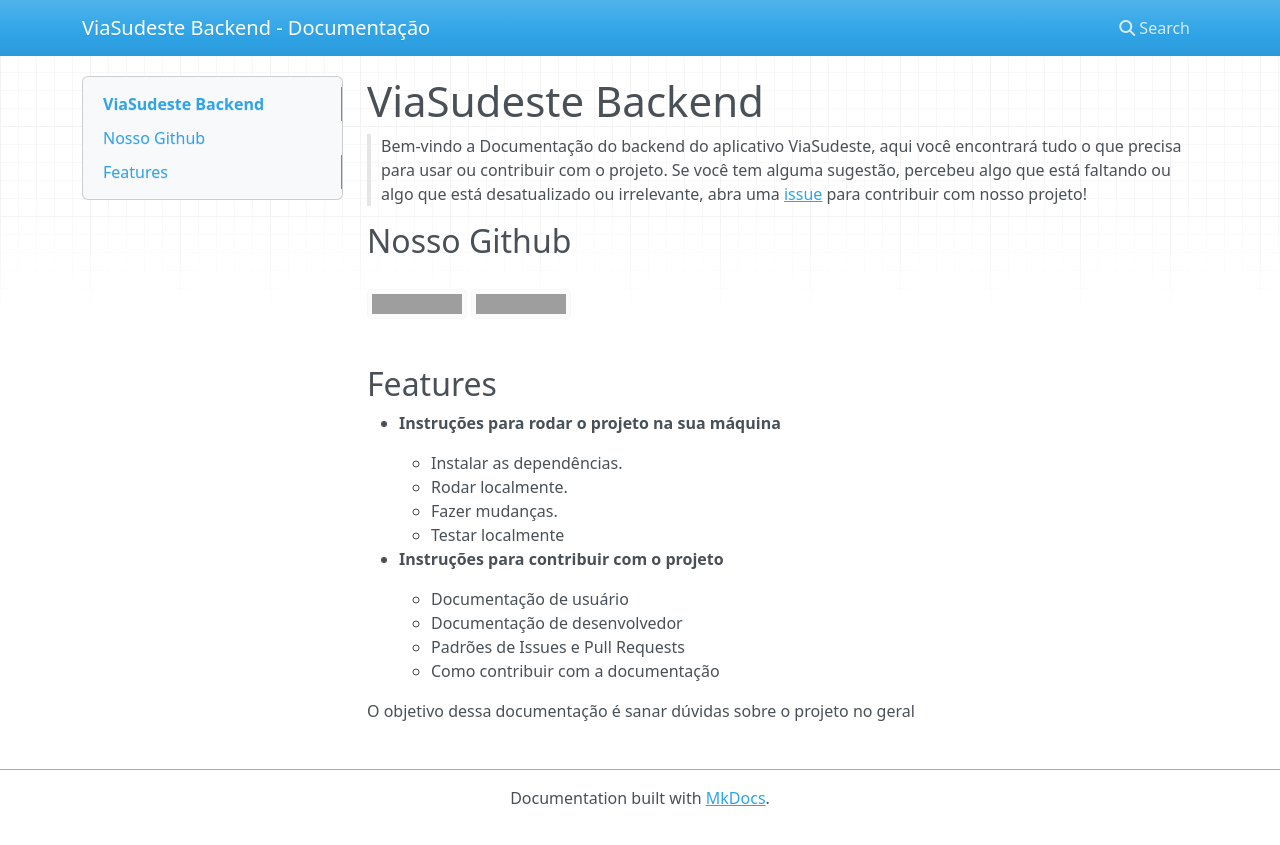
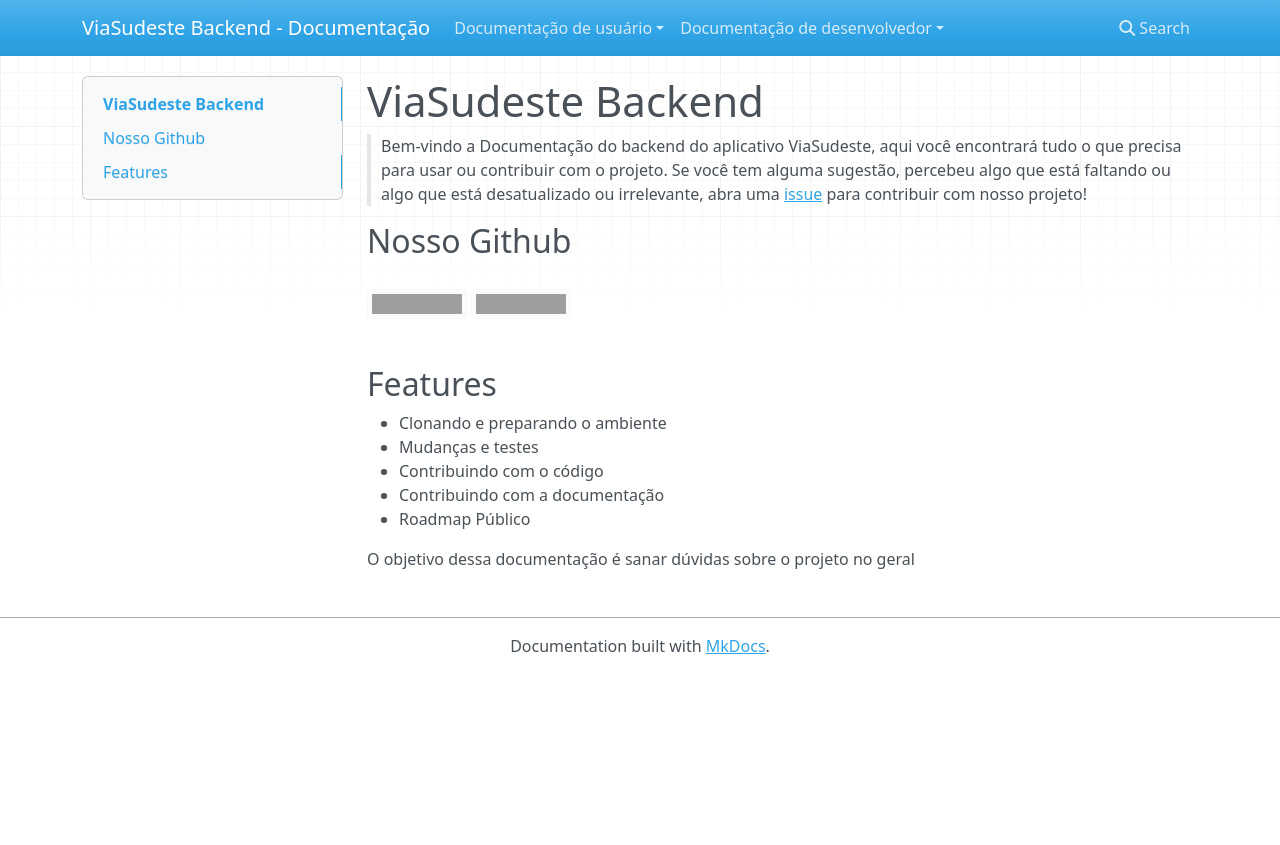
Before and after one commit to guishas/via-sudeste-backend, an MkDocs documentation site: the page built from docs/index.md, in a window 1280 px wide. Shown: the top 845 px of the page. Built offline with MkDocs 1.6.1, drawn with Linux system fonts in a browser that asks for light colours; nearby versions of some CDN libraries; grey boxes are pictures that could not be loaded.

```diff
--- a/docs/index.md
+++ b/docs/index.md
@@ -1,5 +1,5 @@
 # ViaSudeste Backend
-> Bem-vindo a Documentação do backend do aplicativo ViaSudeste, aqui você encontrará tudo o que precisa para usar ou contribuir com o projeto. Se você tem alguma sugestão, percebeu algo que está faltando ou algo que está desatualizado ou irrelevante, abra uma [issue](www.google.com) para contribuir com nosso projeto!
+> Bem-vindo a Documentação do backend do aplicativo ViaSudeste, aqui você encontrará tudo o que precisa para usar ou contribuir com o projeto. Se você tem alguma sugestão, percebeu algo que está faltando ou algo que está desatualizado ou irrelevante, abra uma [issue](https://github.com/guishas/via-sudeste-backend/issues) para contribuir com nosso projeto!
 
 ## Nosso Github
 
@@ -8,16 +8,10 @@
 
 ## Features
 
-- **Instruções para rodar o projeto na sua máquina**
-    - Instalar as dependências.
-    - Rodar localmente.
-    - Fazer mudanças.
-    - Testar localmente
-
-- **Instruções para contribuir com o projeto**
-    - Documentação de usuário
-    - Documentação de desenvolvedor
-    - Padrões de Issues e Pull Requests
-    - Como contribuir com a documentação
+- Clonando e preparando o ambiente
+- Mudanças e testes
+- Contribuindo com o código
+- Contribuindo com a documentação
+- Roadmap Público
 
 O objetivo dessa documentação é sanar dúvidas sobre o projeto no geral
--- a/mkdocs.yml
+++ b/mkdocs.yml
@@ -1,3 +1,10 @@
 site_name: ViaSudeste Backend - Documentação
 site_description: Documentação para usuário e desenvolvedor para o backend do aplicativo ViaSudeste
 site_url: https://example.com/
+
+nav:
+  - Documentação de usuário:
+    - 'Clonando e preparando o ambiente': 'cloning-prep.md'
+    - 'Como usar': 'changes-testing.md'
+  - Documentação de desenvolvedor:
+    - 'Padrões de Issues e Pull Requests': 'issue-pr.md'
```
Also changed, not shown: docs/changes-testing.md (added, +42 -0 lines), docs/cloning-prep.md (added, +49 -0 lines), docs/issue-pr.md (added, +45 -0 lines), docs/roadmap.md (added, +3 -0 lines), docs/imgs/database-docs.png (added), docs/imgs/debug-docs.png (added), docs/imgs/django-admin-cat.png (added), docs/imgs/django-admin-fp.png (added), docs/imgs/django-admin-prod.png (added), docs/imgs/drf-example.png (added), docs/imgs/middleware-docs.png (added), docs/imgs/swagger.png (added), docs/imgs/terminal-runserver.png (added), resources/django-admin.png (added), 3 more files, 1 other file.
